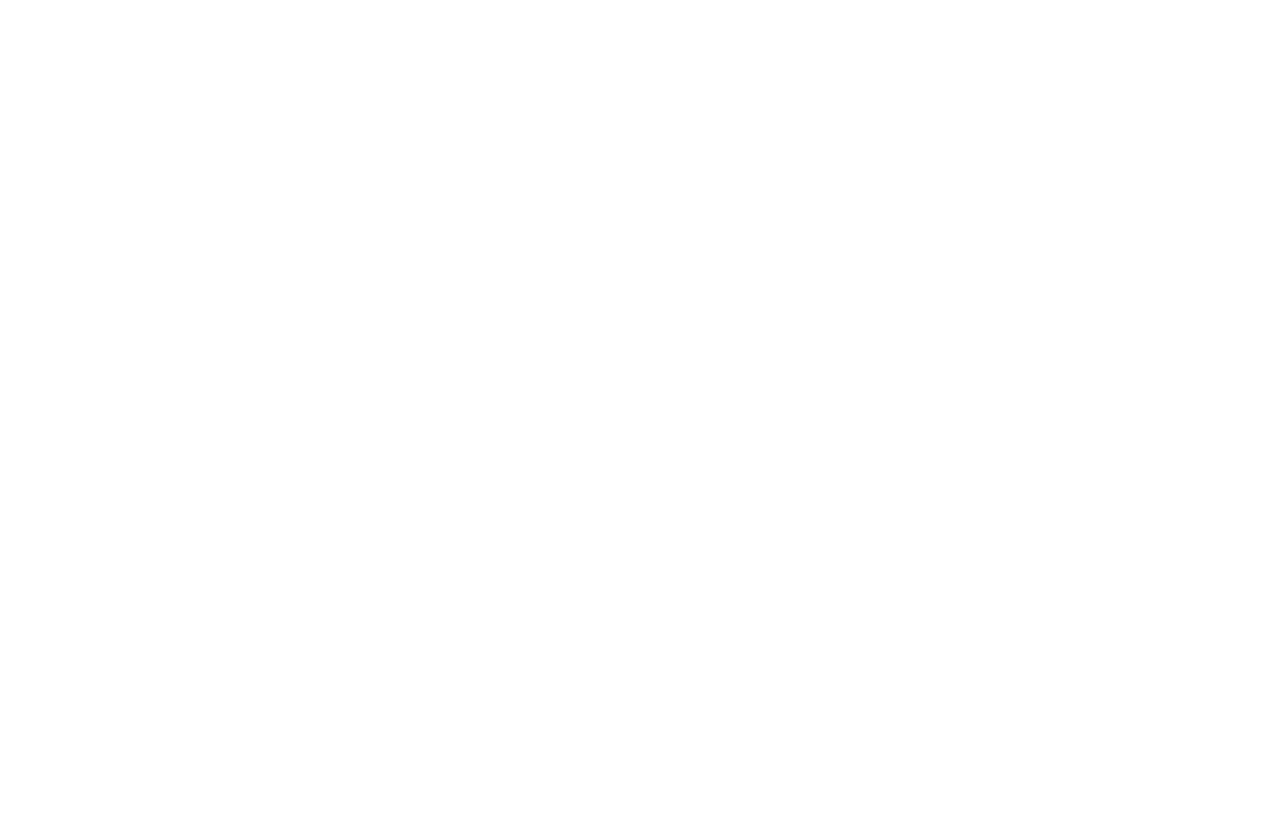
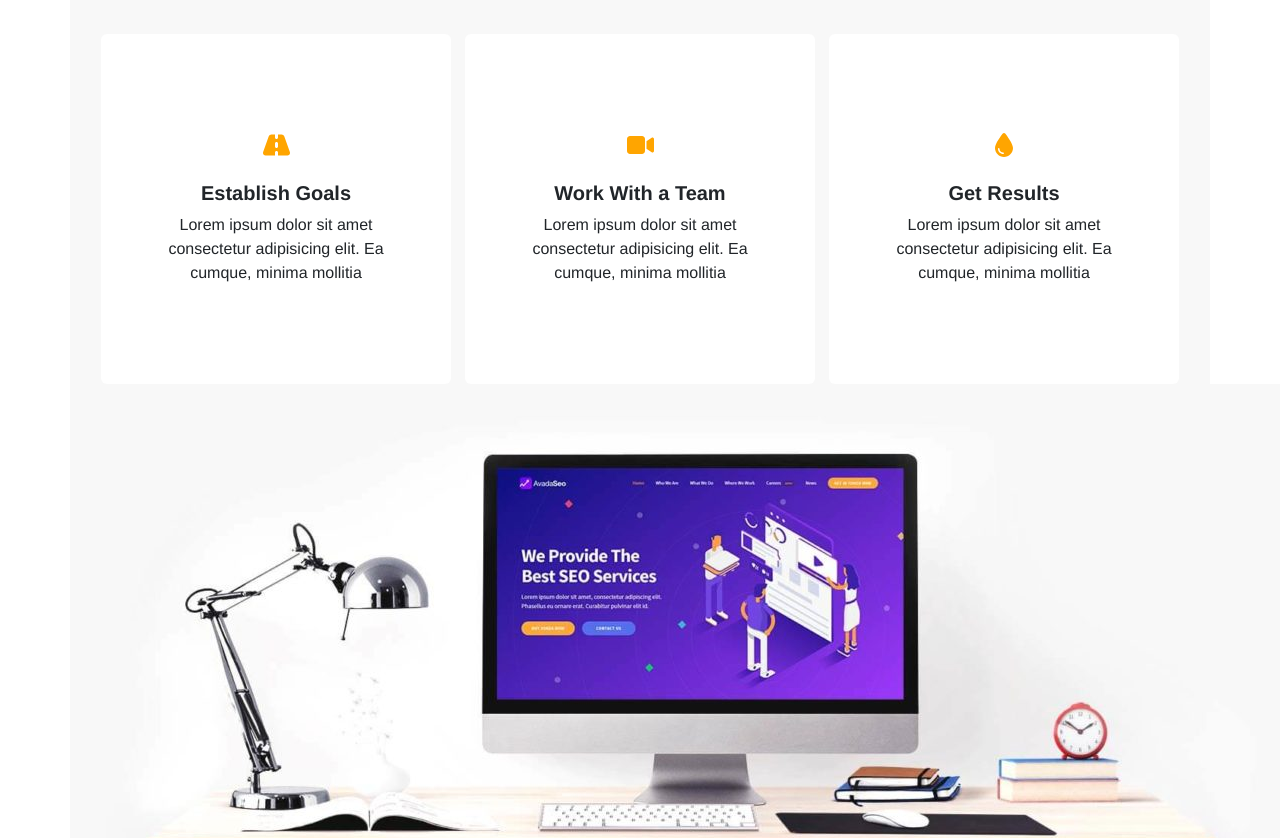
Before and after one commit to RosarioNici/proj-html-vuejs, a Vue app: page / in a window 1280 px wide. Shown: the part 744-1582 px from the top of the page. Before the commit the page ends 800 px from the top, so only its background shows below. Built offline with nearby package versions, Linux system fonts and the light colour scheme.

Commit message:
introducing part end

```diff
--- a/src/components/introducingComponent.vue
+++ b/src/components/introducingComponent.vue
@@ -1,5 +1,6 @@
-<template>
-  <div class="container-md">
+<template >
+
+        <div class="container-md bg-color">
             <div class="text-center  py-4">
                 <h1 class="fw-bold fs-3">Meet the new agency SEO Template</h1> <h1 class="fw-bold fs-3">From the AVADA Team</h1>
                 <div class="container-h6">
@@ -7,7 +8,31 @@
                     <br>  libero accusamus  doloribus!</h6>
                 </div>
             </div>
+            <div class="cards container-sm d-flex justify-content-around">
+                <div class="card text-center d-flex flex-column justify-content-center align-items-center  py-5 mx-1">
+                    <font-awesome-icon class="icon-size"  icon="fa-solid fa-road"/>
+                    <h3 class="fs-5 fw-bold pt-4">Establish Goals</h3>
+                    <p>Lorem ipsum dolor sit amet consectetur adipisicing elit. Ea cumque, minima mollitia</p>
+
                 </div>
+                <div class="card text-center d-flex flex-column justify-content-center align-items-center  py-5 mx-1">
+                    <font-awesome-icon class="icon-size"  icon="fa-solid fa-video"/>
+                    <h3 class="fs-5 fw-bold pt-4">Work With a Team</h3>
+                    <p>Lorem ipsum dolor sit amet consectetur adipisicing elit. Ea cumque, minima mollitia</p>
+
+                </div>
+                <div class="card text-center d-flex flex-column justify-content-center align-items-center  py-5 mx-1">
+                    <font-awesome-icon class="icon-size"  icon="fa-solid fa-droplet"/>
+                    <h3 class="fs-5 fw-bold pt-4">Get Results</h3>
+                    <p>Lorem ipsum dolor sit amet consectetur adipisicing elit. Ea cumque, minima mollitia</p>
+
+                </div>
+            </div>
+            <div>
+                <img src="../../public/images/agency-seo-desk-front-1200x570.jpg" alt="">
+            </div>
+        </div>
+
 </template>
 
 <script>
@@ -17,8 +42,23 @@
 </script>
 
 <style scoped >
+.icon-size{
+ font-size: x-large;
+ color: orange;
+
+    }
+
 .container-h6{
     width: 450px;
     margin: 0 auto;
 }
+.card{
+    height: 350px;
+    width: 350px;
+    border: none;
+}
+p{
+    width: 280px;
+    margin: 0 auto;
+}
 </style>
--- a/src/components/mainComponent.vue
+++ b/src/components/mainComponent.vue
@@ -1,5 +1,5 @@
 <template>
-  <introducingComponent/>
+  <introducingComponent class="bg-color" />
 </template>
 
 <script>
@@ -9,6 +9,8 @@
 }
 </script>
 
-<style>
-
+<style scoped>
+.bg-color{
+        background-color: #f8f8f8;
+    }
 </style>
--- a/src/main.js
+++ b/src/main.js
@@ -13,6 +13,10 @@
 
 /* import specific icons */
 import { faUserSecret } from '@fortawesome/free-solid-svg-icons'
+import { faRoad } from '@fortawesome/free-solid-svg-icons'
+import { faVideo } from '@fortawesome/free-solid-svg-icons'
+import { faDroplet } from '@fortawesome/free-solid-svg-icons'
+library.add(faRoad, faVideo, faDroplet)
 
 /* add icons to the library */
 library.add(faUserSecret)
```
Lines whose indentation alone changed are shown as unchanged.
